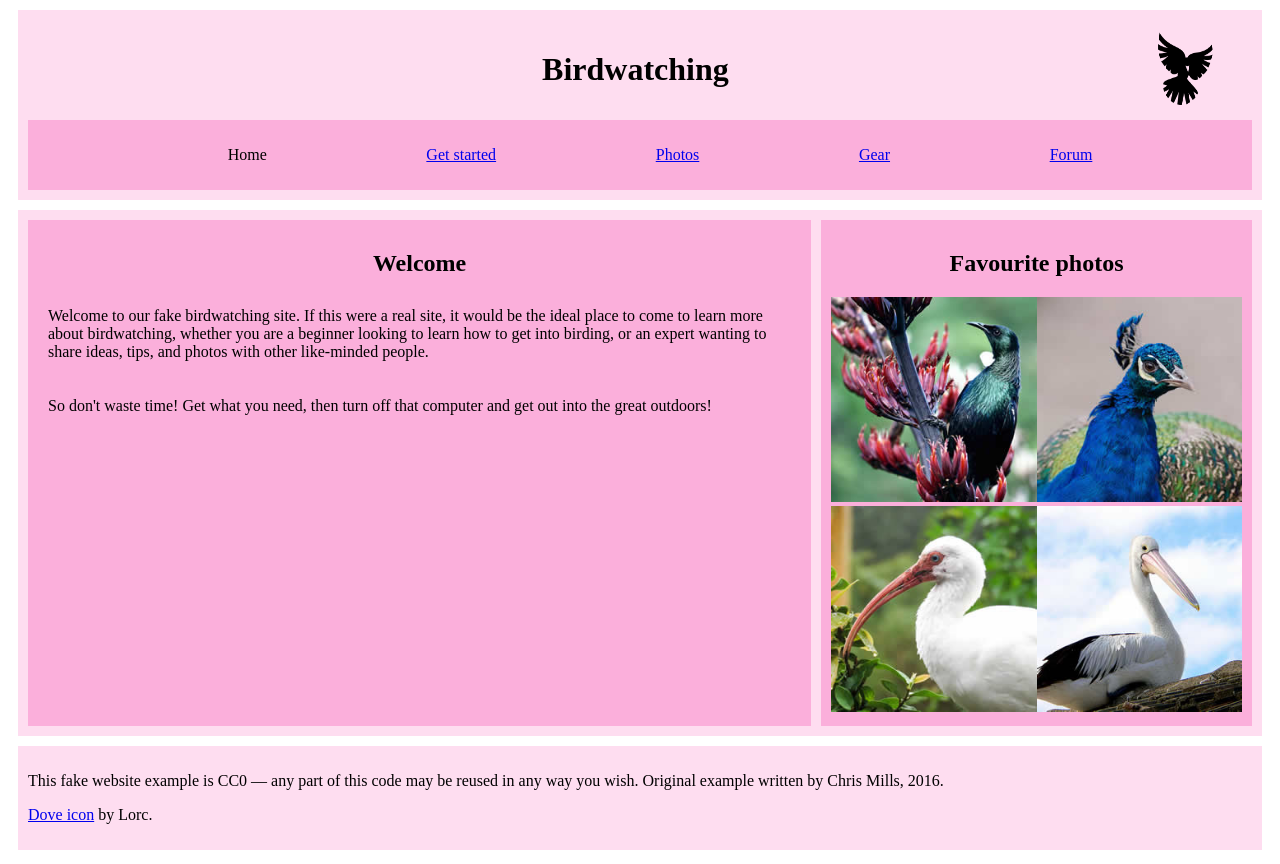
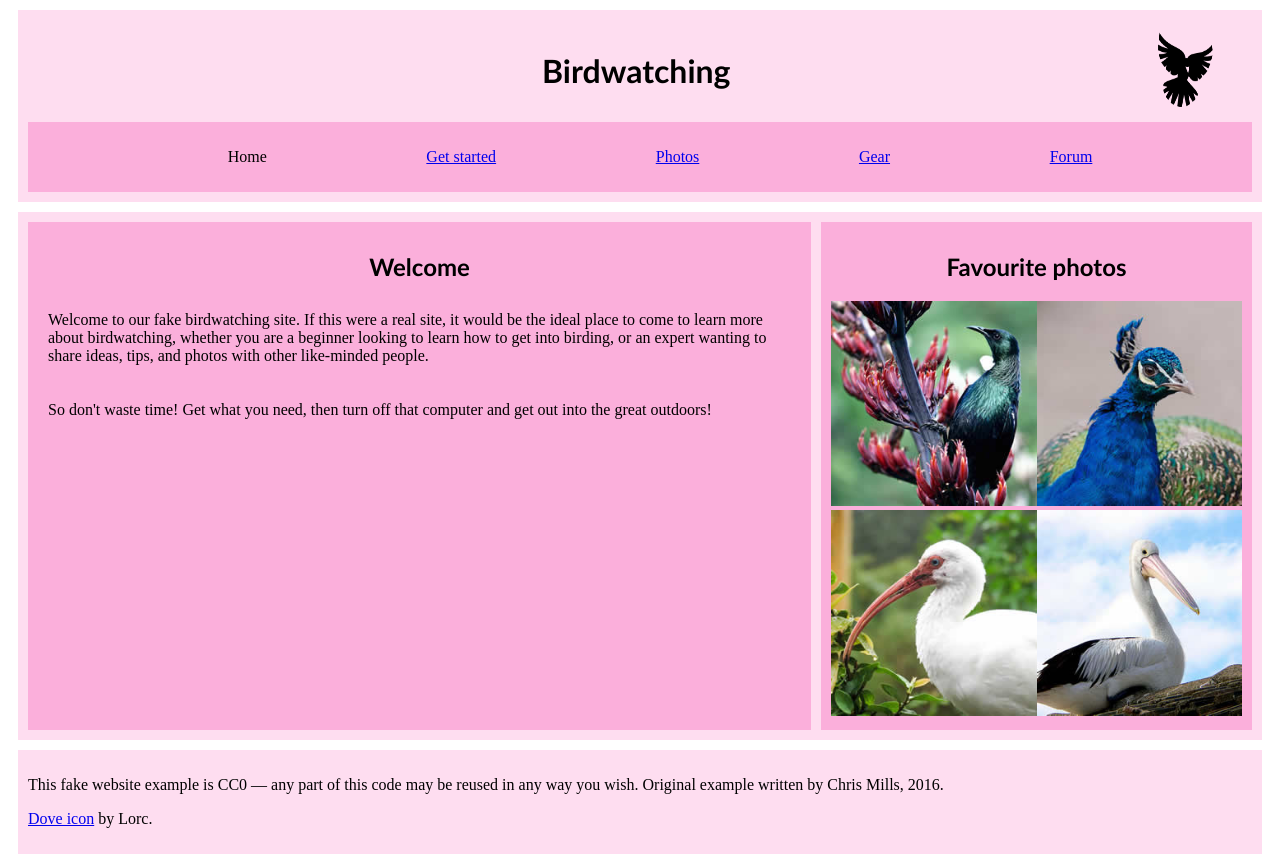
Before and after one commit to Ryan-T-Orth/Full-Stack-p3, a website: page index.html in a window 1280 px wide. Drawn offline with Linux system fonts and the light colour scheme.

Commit message:
Header Styling

```diff
--- a/css/style.css
+++ b/css/style.css
@@ -2,8 +2,9 @@
     width: 60px;
 }
 
-.logo h1 {
-    font-family: cursive;
+h1,
+h2 {
+    font-family: 'Gill Sans', 'Gill Sans MT', Calibri, 'Trebuchet MS', sans-serif;
 }
 
 .titleAndLogo {
```
